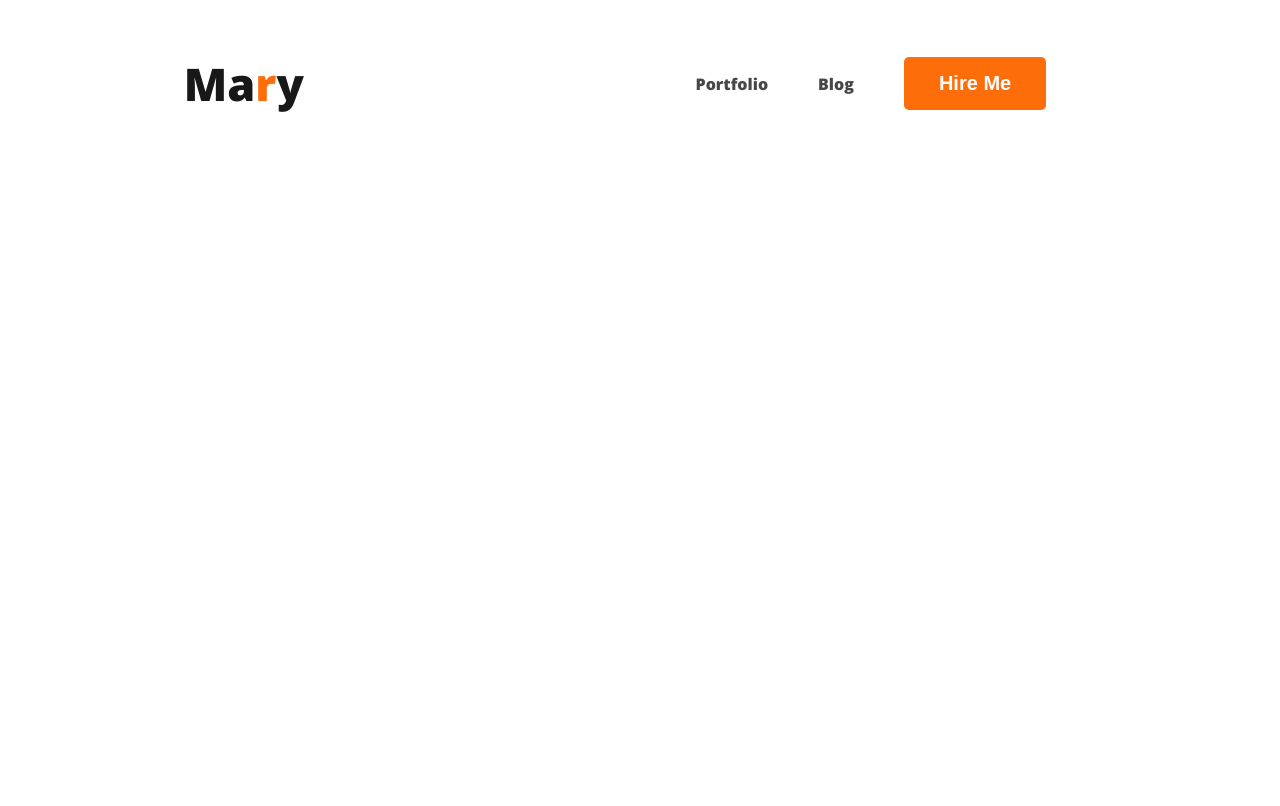
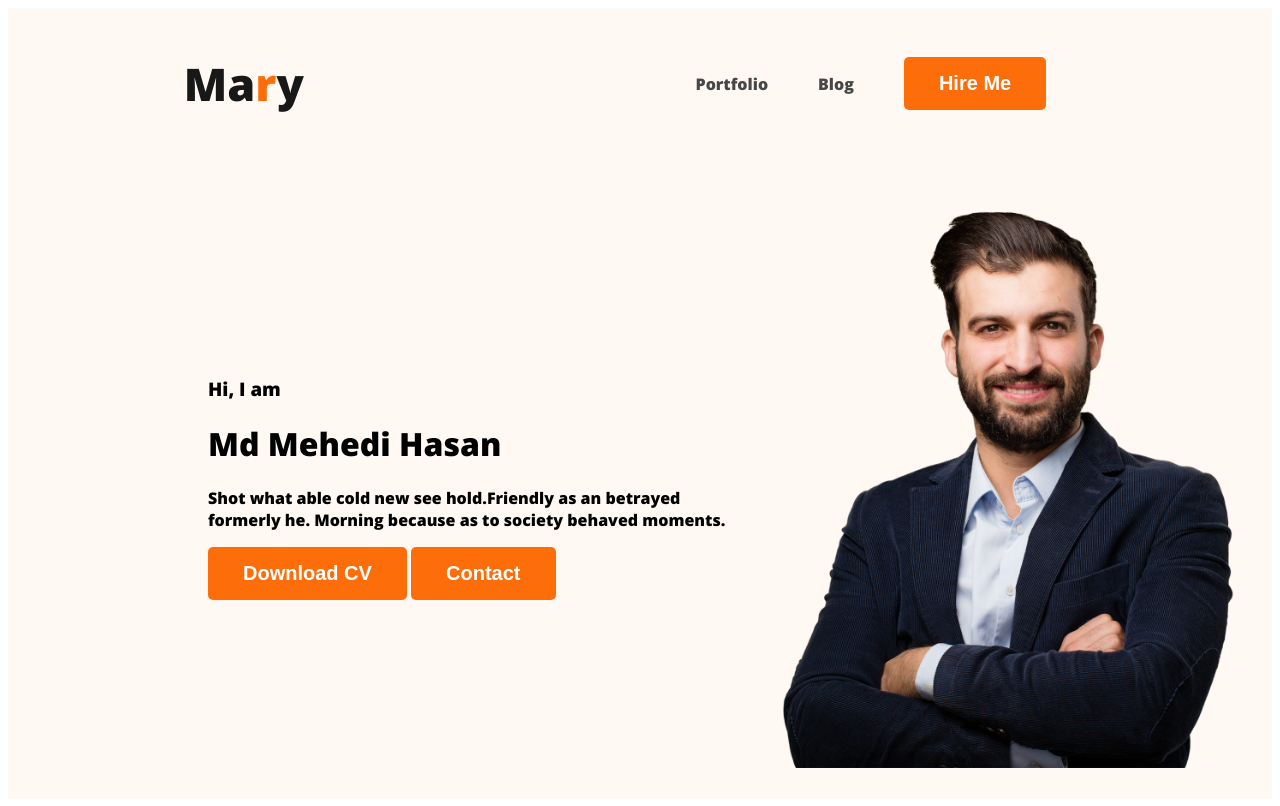
Before and after one commit to mehediHasan265/web-portfolio, a plain HTML site: page index.html in a window 1280 px wide. Drawn offline with nearby package versions, Linux system fonts and the light colour scheme.

Commit message:
Banner Design

```diff
--- a/index.html
+++ b/index.html
@@ -14,7 +14,7 @@
 </head>
 <body>
     <!-- header section start -->
-    <header>
+    <header class="header">
         <nav>
             <h3 class="nav-title">Ma<span class="text-primary">r</span>y</h3>
             <ul>
@@ -23,6 +23,17 @@
                 <li><a href=""><button class="btn-primary">Hire Me</button></a></li>
             </ul>
         </nav>
+
+        <div class="banner">
+            <div class="banner-content">
+                <h3 class="banner-greeting">Hi, I  am</h3>
+                <h1 class="banner-title">Md Mehedi Hasan</h1>
+                <p>Shot what able cold new see hold.Friendly as an betrayed formerly he. Morning because as to society behaved moments.</p>
+                <button class="btn-primary"><a class="btn-anchor" href="">Download CV</a></button>
+                <button class="btn-primary">Contact</button>
+            </div>
+            <img class="profile-pic" src="images/hardy.png" alt="">
+        </div>
     </header>
     <!-- header section end -->
 
--- a/styles/style.css
+++ b/styles/style.css
@@ -42,3 +42,22 @@ nav a{
     text-decoration: none;
     color: #474747;
 }
+/* header style */
+.header{
+    background: #FFF8F3;
+
+}
+.banner{
+    display: flex;
+    align-items: center;
+    padding: 30px 31px 31px 200px;
+
+}
+.banner .profile-pic{
+    width: 500px;
+
+}
+.btn-anchor{
+    text-decoration: none;
+    color: white;
+}
```
